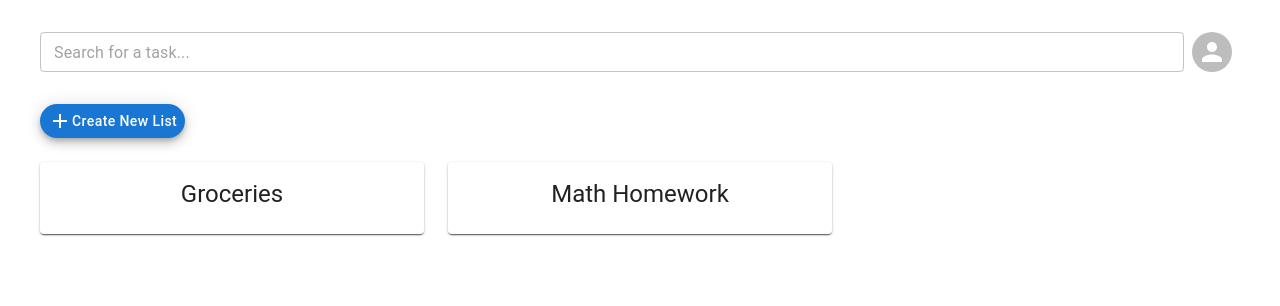
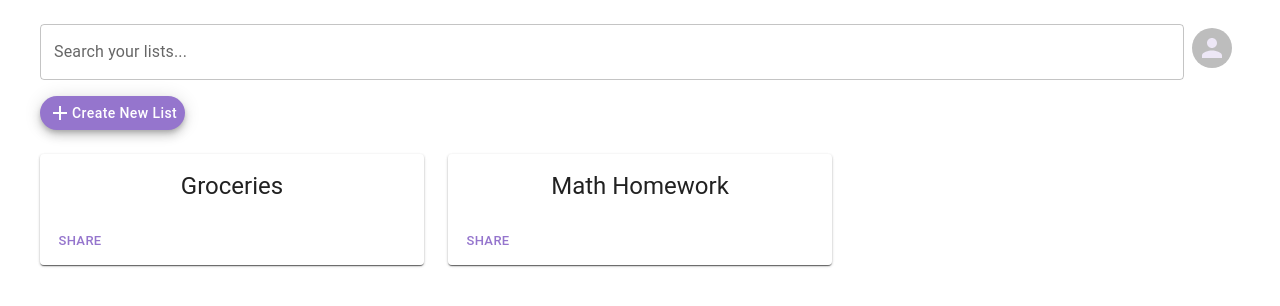
Before and after one commit to ashchen3/CS35L-todoapp, a React (Create React App) app in the folder client/: page / in a window 1280 px wide. Shown: the top 306 px of the page. Built offline with nearby package versions, Linux system fonts and the light colour scheme.

Commit message:
cosmetic changes + adding more local functionality

```diff
--- a/client/package.json
+++ b/client/package.json
@@ -6,7 +6,7 @@
     "@emotion/react": "^11.11.3",
     "@emotion/styled": "^11.11.0",
     "@mui/icons-material": "^5.15.10",
-    "@mui/material": "^5.15.9",
+    "@mui/material": "^5.15.10",
     "@testing-library/jest-dom": "^5.17.0",
     "@testing-library/react": "^13.4.0",
     "@testing-library/user-event": "^13.5.0",
--- a/client/src/App.js
+++ b/client/src/App.js
@@ -1,26 +1,30 @@
 import "./App.css";
 import logo from "./logo.svg";
 import HomeView from "./pages/HomeView";
+import { createTheme, ThemeProvider } from '@mui/material/styles';
+import { deepPurple } from '@mui/material/colors';
+
+
+const theme = createTheme({
+  palette: {
+    background: {
+        default: deepPurple[50]
+    },
+    primary: {
+      main: deepPurple[300],
+    },
+    secondary: {
+      main: deepPurple[300],
+    },
+  },
+});
+
 
 function App() {
     return (
-        // <div className="App">
-        //   <header className="App-header">
-        //     <img src={logo} className="App-logo" alt="logo" />
-        //     <p>
-        //       CS35l is fun
-        //     </p>
-        //     <a
-        //       className="App-link"
-        //       href="https://reactjs.org"
-        //       target="_blank"
-        //       rel="noopener noreferrer"
-        //     >
-        //     Learn React
-        //   </a>
-        //   </header>
-        // </div>
-        <HomeView />
+        <ThemeProvider theme={theme}>
+            <HomeView />
+        </ThemeProvider>
     );
 }
 
--- a/client/src/components/CategoryCard.jsx
+++ b/client/src/components/CategoryCard.jsx
@@ -1,4 +1,5 @@
 import { Card, CardContent, Typography } from "@mui/material";
+import { Button, CardActionArea, CardActions } from '@mui/material';
 import Paper from "@mui/material/Paper";
 import { styled } from "@mui/material/styles";
 import React from "react";
@@ -22,9 +23,16 @@ function CategoryCard({ props }) {
     return (
         <Item>
             <Card>
-                <CardContent>
-                    <Typography variant="h5">{props.category}</Typography>
-                </CardContent>
+                <CardActionArea>
+                    <CardContent>
+                        <Typography variant="h5">
+                            {props.category}
+                        </Typography>
+                    </CardContent>
+                </CardActionArea>
+                <CardActions>
+                    <Button size="small">Share</Button>
+                </CardActions>
             </Card>
         </Item>
     );
--- a/client/src/components/SearchBar.jsx
+++ b/client/src/components/SearchBar.jsx
@@ -1,18 +1,17 @@
-import { TextField } from "@mui/material";
+import TextField from '@mui/material/TextField';
 import React from "react";
 
 function SearchBar({ setSearchQuery }) {
     return (
         <TextField
-            placeholder="Search for a task..."
-            size="small"
+            label={"Search your lists..."}
+            margin="normal"
             fullWidth={true}
             onInput={(e) => {
                 console.log(e.target.value);
                 // setSearchQuery(e.target.value);
             }}
             onSubmit={(e) => e.preventDefault}
-            sx={{ py: 3 }}
         />
     );
 }
--- a/client/src/index.js
+++ b/client/src/index.js
@@ -3,6 +3,7 @@ import ReactDOM from 'react-dom/client';
 import './index.css';
 import App from './App';
 import reportWebVitals from './reportWebVitals';
+
 
 const root = ReactDOM.createRoot(document.getElementById('root'));
 root.render(
--- a/client/src/pages/HomeView.jsx
+++ b/client/src/pages/HomeView.jsx
@@ -71,7 +71,7 @@ function HomeView() {
     };
 
     return (
-        <Box sx={{ px: 5, py: 1 }} id="home">
+        <Box sx={{ px: 5, py: 1, bgcolor: 'primary.background'}} id="home">
             {/* Search bar and profile icon */}
             <Box sx={{ display: "flex" }}>
                 <SearchBar />
```
Also changed, not shown: 1 other file (tests, documents, lock files or other folders).
